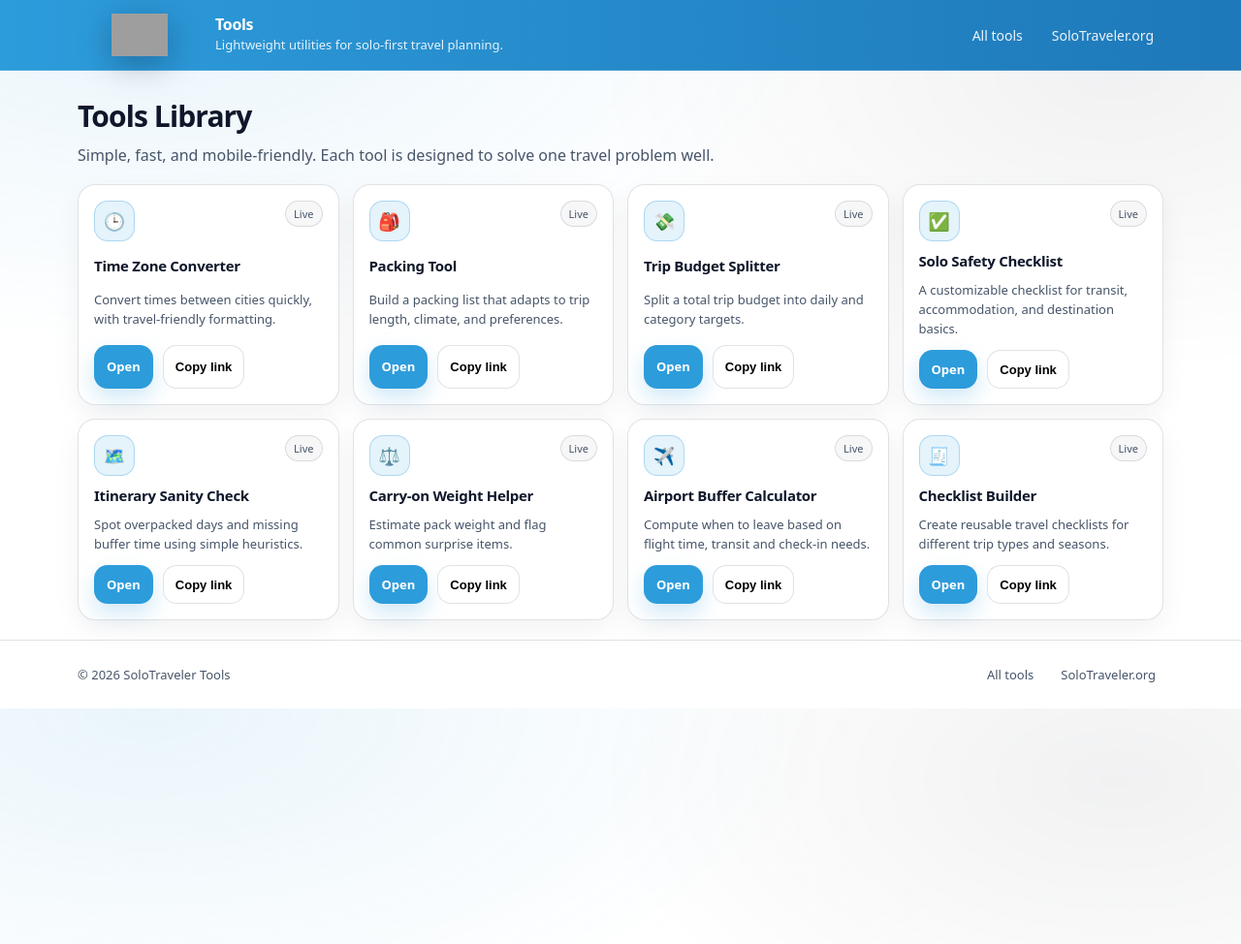
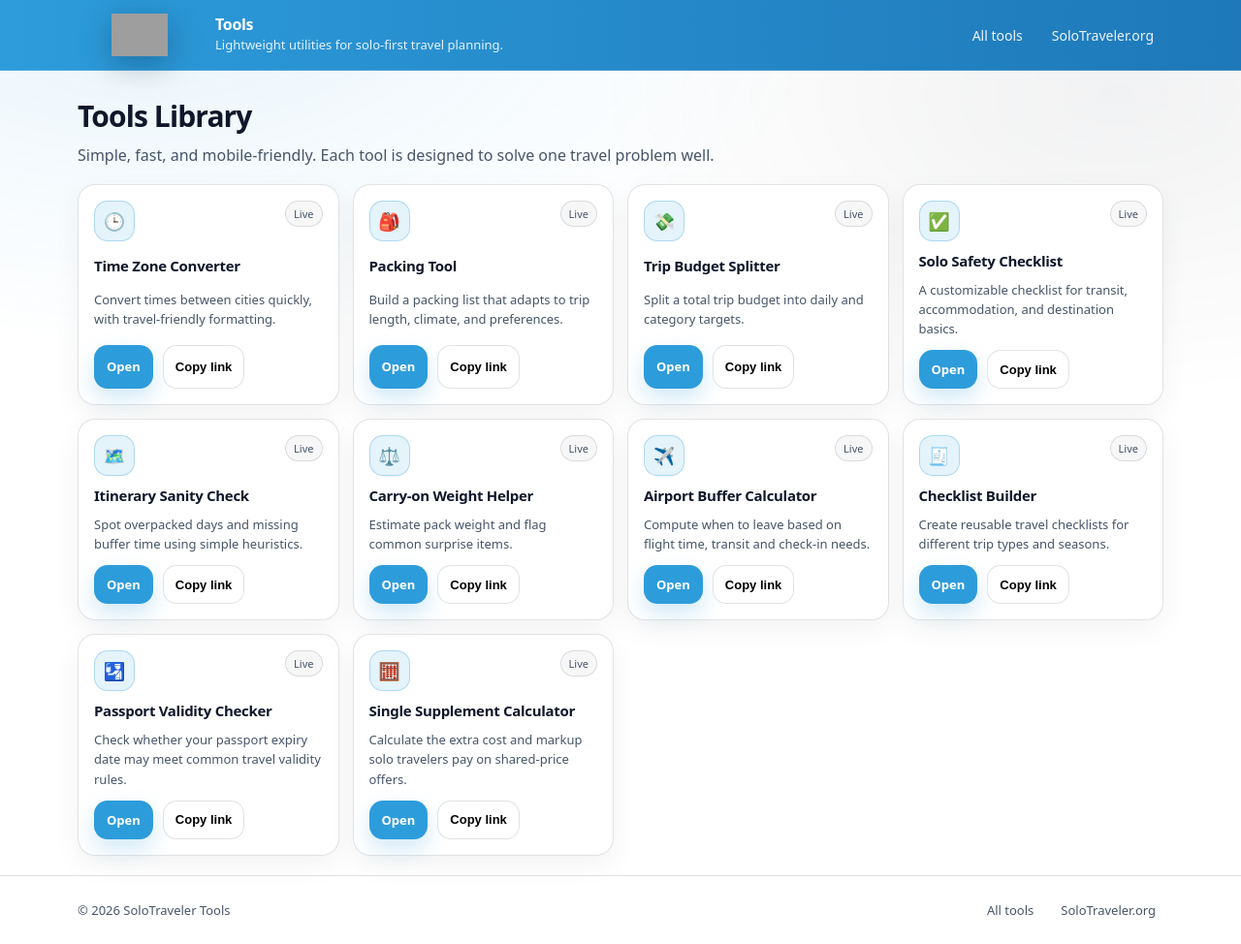
Before and after one commit to solotravelerorg/tools, a Jekyll site: the page built from index.md, in a window 1280 px wide and 974 px high. Shown: the whole window at 97% size. Built offline with Jekyll 4.4.1, drawn with Linux system fonts in a browser that asks for light colours; grey boxes are pictures that could not be loaded.

Commit message:
Add 2 new tools.

```diff
--- a/_data/tools.yml
+++ b/_data/tools.yml
@@ -53,3 +53,17 @@
   icon: "🧾"
   status: Live
   url: /tools/checklist-builder/
+
+- id: passport-validity-checker
+  title: Passport Validity Checker
+  desc: Check whether your passport expiry date may meet common travel validity rules.
+  icon: "🛂"
+  status: Live
+  url: /tools/passport-validity-checker/
+
+- id: single-supplement-calculator
+  title: Single Supplement Calculator
+  desc: Calculate the extra cost and markup solo travelers pay on shared-price offers.
+  icon: "🧮"
+  status: Live
+  url: /tools/single-supplement-calculator/
--- /dev/null
+++ b/tools/passport-validity-checker.md
@@ -0,0 +1,46 @@
+---
+layout: tool
+title: Passport Validity Checker
+description: Check your passport expiry against common 3-month and 6-month travel validity rules.
+icon: "🛂"
+tool_js: /assets/js/tools/passport-validity.js
+---
+
+<div class="form-grid">
+  <div class="field">
+    <label for="pExpiry">Passport expiry date</label>
+    <input id="pExpiry" type="date" />
+  </div>
+  <div class="field">
+    <label for="pReturn">Trip end or departure from destination</label>
+    <input id="pReturn" type="date" />
+  </div>
+  <div class="field">
+    <label for="pRule">Validity rule to check</label>
+    <select id="pRule">
+      <option value="none">No additional validity rule</option>
+      <option value="3m" selected>At least 3 months after trip end</option>
+      <option value="6m">At least 6 months after trip end</option>
+    </select>
+  </div>
+  <div class="field">
+    <label for="pBlank">Minimum blank visa pages wanted</label>
+    <select id="pBlank">
+      <option value="0">Not checking blank pages</option>
+      <option value="1">1 blank page</option>
+      <option value="2" selected>2 blank pages</option>
+      <option value="4">4 blank pages</option>
+    </select>
+  </div>
+  <div class="field">
+    <label for="pPages">Blank pages remaining (optional)</label>
+    <input id="pPages" type="number" min="0" step="1" placeholder="e.g. 3" />
+  </div>
+</div>
+
+<div style="margin-top:12px; display:flex; gap:10px; flex-wrap:wrap;">
+  <button class="btn btn-primary" id="pCalcBtn" type="button">Check validity</button>
+</div>
+
+<div class="result" id="pResult" style="display:none;"></div>
+<p class="small">This tool is a planning aid only. Entry rules depend on destination, nationality, visa type, and airline or border requirements. Always verify current official rules before travel.</p>
--- /dev/null
+++ b/tools/single-supplement-calculator.md
@@ -0,0 +1,33 @@
+---
+layout: tool
+title: Single Supplement Calculator
+description: Measure the extra cost solo travelers pay when pricing is built around shared occupancy.
+icon: "🧮"
+tool_js: /assets/js/tools/single-supplement.js
+---
+
+<div class="form-grid">
+  <div class="field">
+    <label for="sShared">Price per person based on shared occupancy</label>
+    <input id="sShared" type="number" min="0" step="0.01" value="1800" />
+  </div>
+  <div class="field">
+    <label for="sSolo">Solo traveler price</label>
+    <input id="sSolo" type="number" min="0" step="0.01" value="2600" />
+  </div>
+  <div class="field">
+    <label for="sNights">Number of nights (optional)</label>
+    <input id="sNights" type="number" min="1" step="1" value="7" />
+  </div>
+  <div class="field">
+    <label for="sCurrency">Currency symbol</label>
+    <input id="sCurrency" type="text" value="$" maxlength="5" />
+  </div>
+</div>
+
+<div style="margin-top:12px; display:flex; gap:10px; flex-wrap:wrap;">
+  <button class="btn btn-primary" id="sCalcBtn" type="button">Calculate</button>
+</div>
+
+<div class="result" id="sResult" style="display:none;"></div>
+<p class="small">This calculator shows the gap between a shared-occupancy price and the solo price offered. It does not judge whether the markup is reasonable, but it makes the difference easier to compare.</p>
```
Also changed, not shown: assets/js/tools/passport-validity.js (added, +101 -0 lines), assets/js/tools/single-supplement.js (added, +60 -0 lines).
